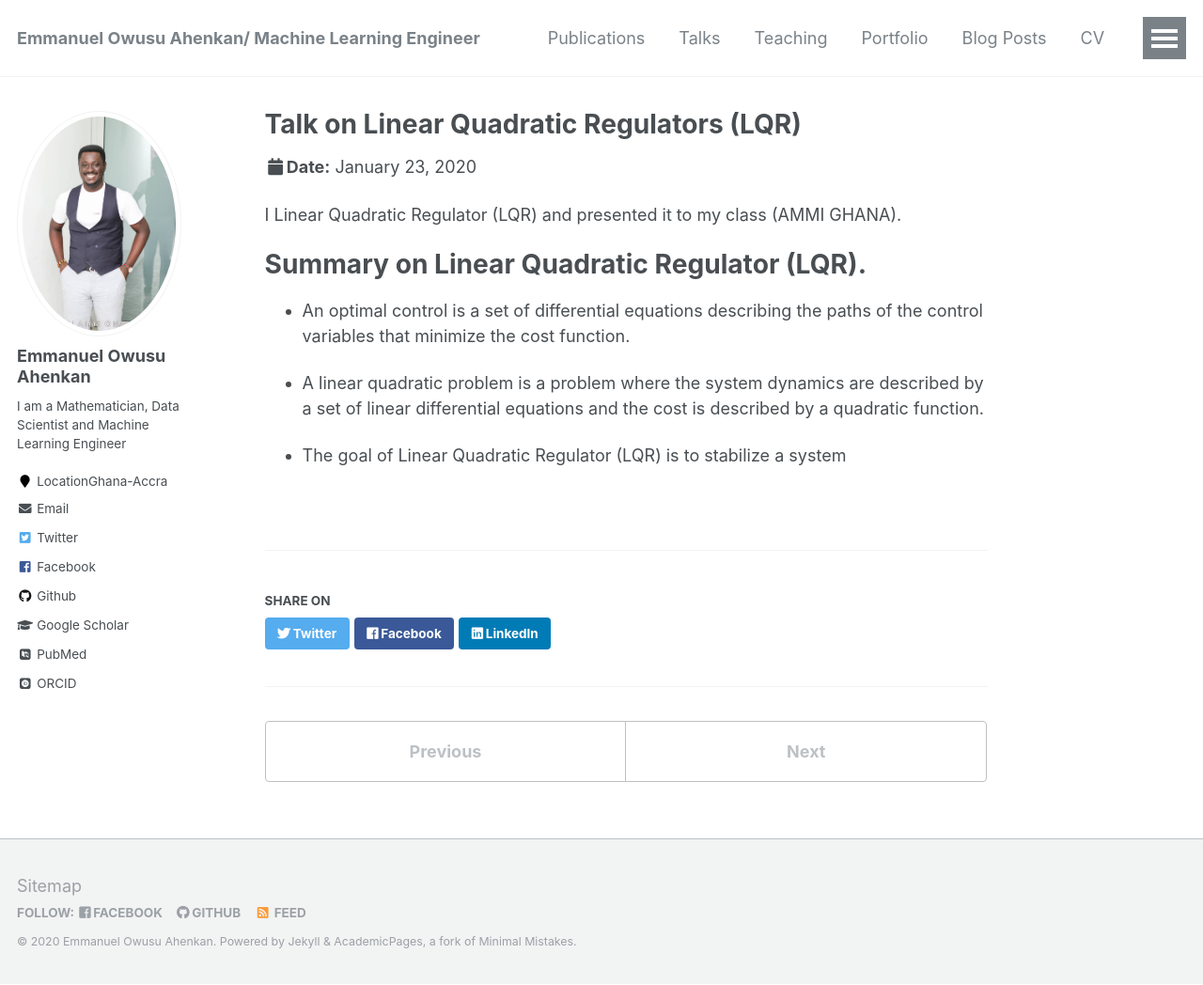
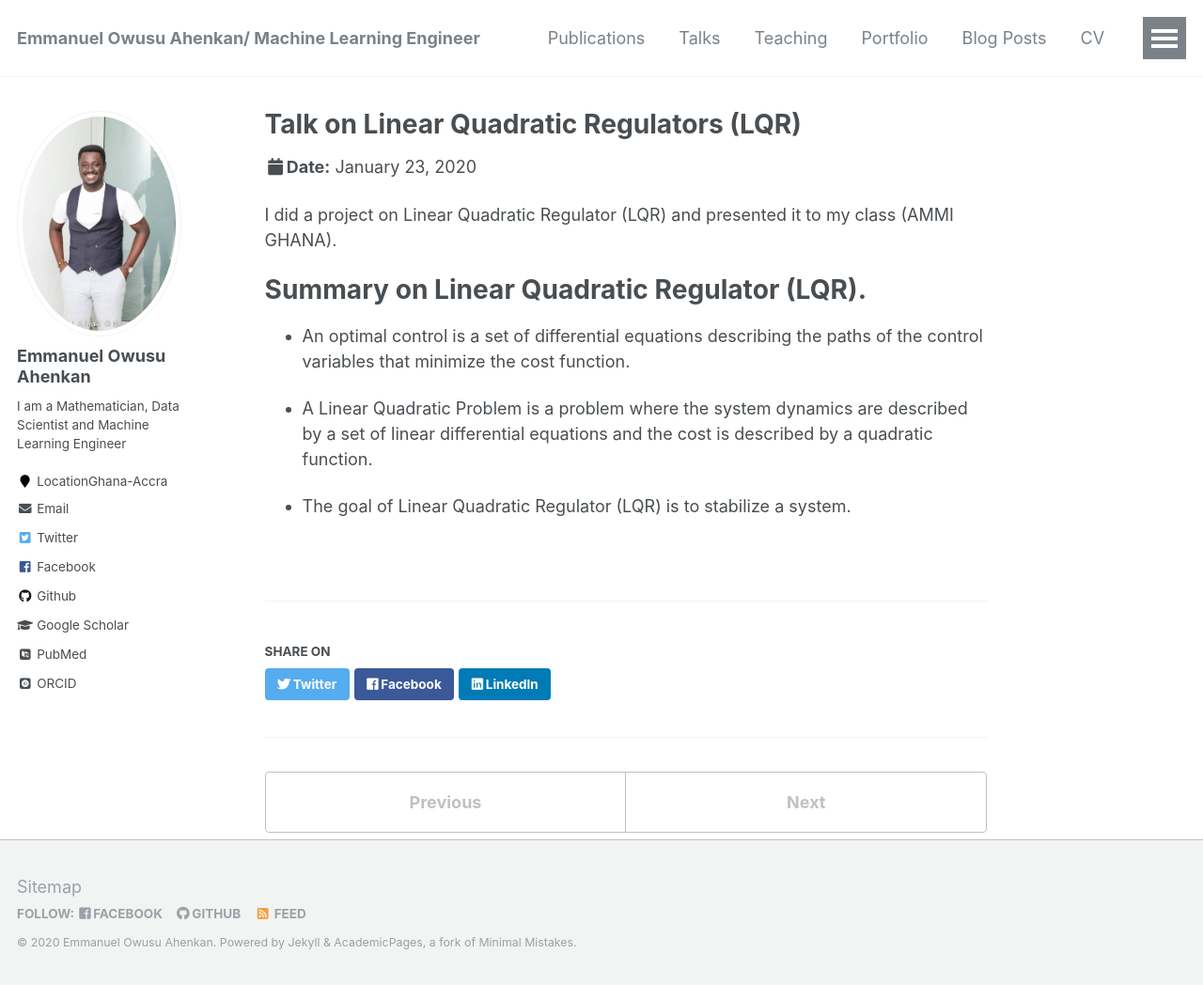
Before and after one commit to EmmanuelOwusu/EmmanuelOwusu.github.io, a Jekyll site: the page built from _talks/2014-03-01-talk-3.md, in a window 1280 px wide and 1048 px high. Shown: the whole window at 94% size. Built offline with Jekyll 4.4.1, drawn with Linux system fonts in a browser that asks for light colours; some web fonts are replaced.

Commit message:
Updated Talk 3
Updated Talk 3

```diff
--- a/_talks/2014-03-01-talk-3.md
+++ b/_talks/2014-03-01-talk-3.md
@@ -8,15 +8,15 @@ date: 2020-01-23
 location: "Accra, Ghana"
 ---
 
-I  Linear Quadratic Regulator (LQR) and presented it to my class (AMMI GHANA).
+I  did a project on Linear Quadratic Regulator (LQR) and presented it to my class (AMMI GHANA).
 
 # Summary on Linear Quadratic Regulator (LQR).
 
 * An optimal control is a set of differential equations describing the
 paths of the control variables that minimize the cost function.
 
-* A linear quadratic problem is a problem where the system dynamics
+* A Linear Quadratic Problem is a problem where the system dynamics
 are described by a set of linear differential equations and the cost is
 described by a quadratic function.
 
-* The goal of Linear Quadratic Regulator (LQR) is to stabilize a system
+* The goal of Linear Quadratic Regulator (LQR) is to stabilize a system.
```
